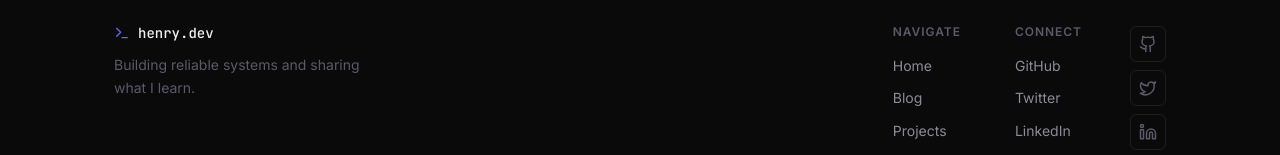
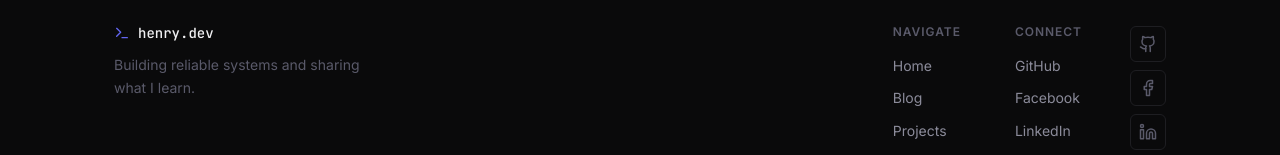
Before and after one commit to henryy-bui/henry-web, a Next.js app: page /projects in a window 1280 px wide. Shown: the part 1393-1548 px from the top of the page. Built offline with nearby package versions, Linux system fonts and the light colour scheme.

Commit message:
refactor: Replace `lucide-react` social media icons with custom SVG components and update social links.

```diff
--- a/src/app/projects/page.tsx
+++ b/src/app/projects/page.tsx
@@ -1,5 +1,6 @@
 import type { Metadata } from "next";
-import { Github, ExternalLink, ArrowUpRight } from "lucide-react";
+import { ExternalLink, ArrowUpRight } from "lucide-react";
+import Github from "@/components/icons/Github";
 import { projects } from "@/data/projects";
 import styles from "./page.module.css";
 
--- a/src/components/Footer.tsx
+++ b/src/components/Footer.tsx
@@ -1,5 +1,8 @@
 import Link from "next/link";
-import { Github, Twitter, Linkedin, Terminal } from "lucide-react";
+import { Terminal } from "lucide-react";
+import Github from "./icons/Github";
+import Linkedin from "./icons/Linkedin";
+import Facebook from "./icons/Facebook";
 import styles from "./Footer.module.css";
 
 export default function Footer() {
@@ -45,12 +48,12 @@
               GitHub
             </a>
             <a
-              href="https://twitter.com"
+              href="https://facebook.com"
               target="_blank"
               rel="noopener noreferrer"
               className={styles.link}
             >
-              Twitter
+              Facebook
             </a>
             <a
               href="https://linkedin.com"
@@ -77,13 +80,13 @@
             <Github size={18} />
           </a>
           <a
-            href="https://twitter.com"
+            href="https://facebook.com"
             target="_blank"
             rel="noopener noreferrer"
             className={styles.socialBtn}
-            aria-label="Twitter"
+            aria-label="Facebook"
           >
-            <Twitter size={18} />
+            <Facebook size={18} />
           </a>
           <a
             href="https://linkedin.com"
--- /dev/null
+++ b/src/components/icons/Facebook.tsx
@@ -0,0 +1,29 @@
+import React from "react";
+
+interface IconProps extends React.SVGProps<SVGSVGElement> {
+  size?: number | string;
+  color?: string;
+}
+
+const Facebook = ({
+  size = 24,
+  color = "currentColor",
+  ...props
+}: IconProps) => (
+  <svg
+    xmlns="http://www.w3.org/2000/svg"
+    width={size}
+    height={size}
+    viewBox="0 0 24 24"
+    fill="none"
+    stroke={color}
+    strokeWidth="2"
+    strokeLinecap="round"
+    strokeLinejoin="round"
+    {...props}
+  >
+    <path d="M18 2h-3a5 5 0 0 0-5 5v3H7v4h3v8h4v-8h3l1-4h-4V7a1 1 0 0 1 1-1h3z" />
+  </svg>
+);
+
+export default Facebook;
--- /dev/null
+++ b/src/components/icons/Github.tsx
@@ -0,0 +1,26 @@
+import React from "react";
+
+interface IconProps extends React.SVGProps<SVGSVGElement> {
+  size?: number | string;
+  color?: string;
+}
+
+const Github = ({ size = 24, color = "currentColor", ...props }: IconProps) => (
+  <svg
+    xmlns="http://www.w3.org/2000/svg"
+    width={size}
+    height={size}
+    viewBox="0 0 24 24"
+    fill="none"
+    stroke={color}
+    strokeWidth="2"
+    strokeLinecap="round"
+    strokeLinejoin="round"
+    {...props}
+  >
+    <path d="M15 22v-4a4.8 4.8 0 0 0-1-3.5c3 0 6-2 6-5.5.08-1.25-.27-2.48-1-3.5.28-1.15.28-2.35 0-3.5 0 0-1 0-3 1.5-2.64-.5-5.36-.5-8 0C6 2 5 2 5 2c-.3 1.15-.3 2.35 0 3.5A5.403 5.403 0 0 0 4 9c0 3.5 3 5.5 6 5.5-.39.49-.68 1.05-.85 1.65-.17.6-.22 1.23-.15 1.85v4" />
+    <path d="M9 18c-4.51 2-5-2-7-2" />
+  </svg>
+);
+
+export default Github;
--- /dev/null
+++ b/src/components/icons/Linkedin.tsx
@@ -0,0 +1,31 @@
+import React from "react";
+
+interface IconProps extends React.SVGProps<SVGSVGElement> {
+  size?: number | string;
+  color?: string;
+}
+
+const Linkedin = ({
+  size = 24,
+  color = "currentColor",
+  ...props
+}: IconProps) => (
+  <svg
+    xmlns="http://www.w3.org/2000/svg"
+    width={size}
+    height={size}
+    viewBox="0 0 24 24"
+    fill="none"
+    stroke={color}
+    strokeWidth="2"
+    strokeLinecap="round"
+    strokeLinejoin="round"
+    {...props}
+  >
+    <path d="M16 8a6 6 0 0 1 6 6v7h-4v-7a2 2 0 0 0-2-2 2 2 0 0 0-2 2v7h-4v-7a6 6 0 0 1 6-6z" />
+    <rect width="4" height="12" x="2" y="9" />
+    <circle cx="4" cy="4" r="2" />
+  </svg>
+);
+
+export default Linkedin;
```
Also changed, not shown: src/app/page.tsx (+8 -8 lines), src/components/icons/Twitter.tsx (added, +29 -0 lines).
